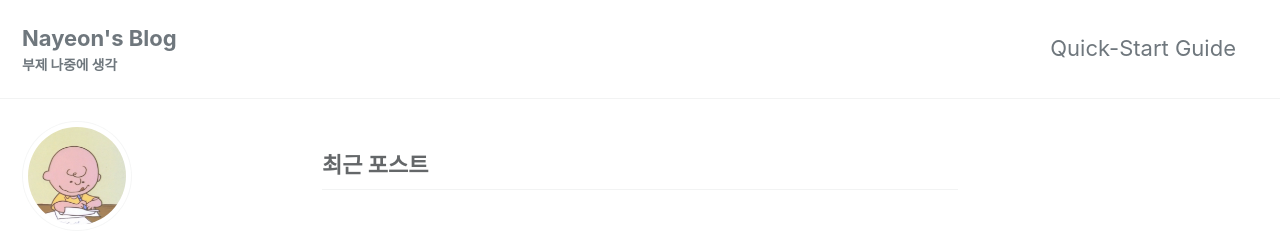
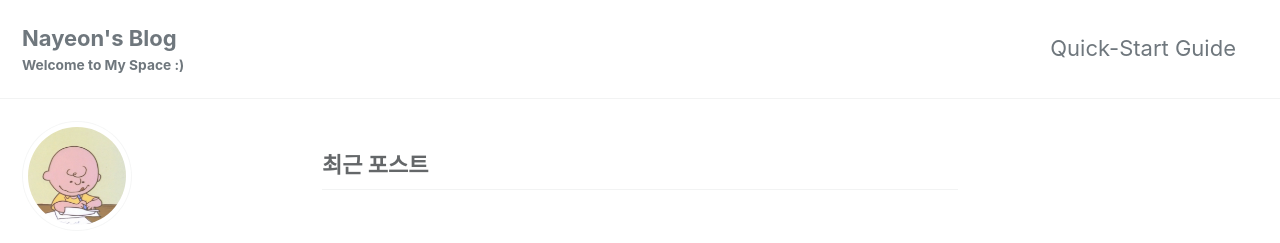
Before and after one commit to nayeon0731/profile, a Jekyll site: the page built from index.html, in a window 1280 px wide. Shown: the top 243 px of the page. Built offline with Jekyll 4.4.1, drawn with Linux system fonts in a browser that asks for light colours; cached includes are drawn as plain includes; the list of posts is cut into pages by our own code.

Commit message:
edit config

```diff
--- a/_config.yml
+++ b/_config.yml
@@ -19,7 +19,7 @@ minimal_mistakes_skin    : "default" # "air", "aqua", "contrast", "dark", "dirt"
 locale                   : "ko-KR"
 title                    : "Nayeon's Blog"
 title_separator          : "-"
-subtitle                 : "부제 나중에 생각" # site tagline that appears below site title in masthead
+subtitle                 : "Welcome to My Space :)" # site tagline that appears below site title in masthead
 name                     : "Kim Nayeon"
 description              : "An amazing website."
 url                      : "https:/nayeon0731.github.io" # the base hostname & protocol for your site e.g. "https://mmistakes.github.io"
```
